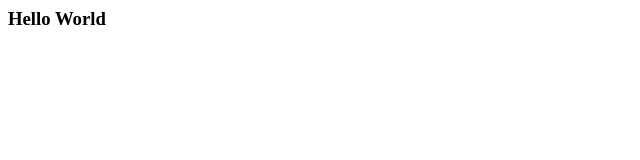
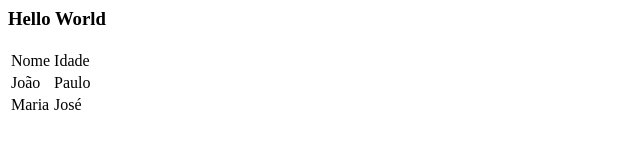
Before and after one commit to jeanbatista/test-git, a plain HTML site: page index.html in a window 1280 px wide. Shown: the whole page, without its empty margins (0-640 px from the left). Drawn offline with Linux system fonts and the light colour scheme.

Commit message:
criação da tabela de pessoas

```diff
--- a/index.html
+++ b/index.html
@@ -2,5 +2,20 @@
     <head></head>
     <body>
         <h3>Hello World</h3>
+
+        <table>
+            <tr>
+                <td>Nome</td>
+                <td>Idade</td>
+            </tr>
+            <tr>
+                <td>João</td>
+                <td>Paulo</td>
+            </tr>
+            <tr>
+                <td>Maria</td>
+                <td>José</td>
+            </tr>
+        </table>
     </body>
 </html>
```
